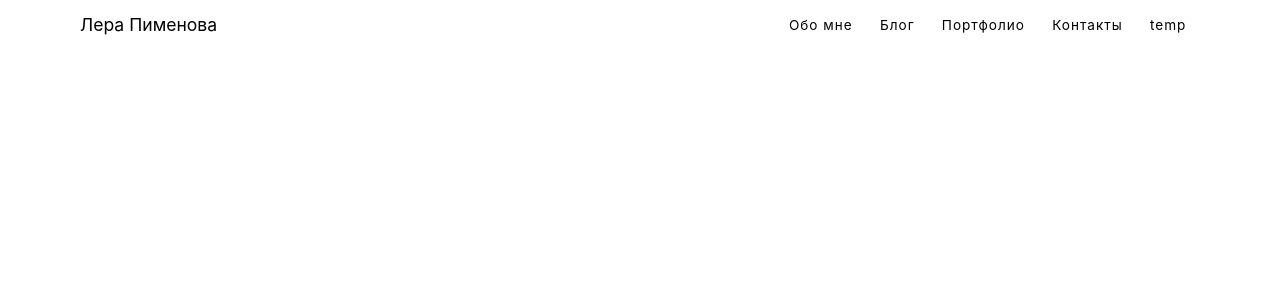
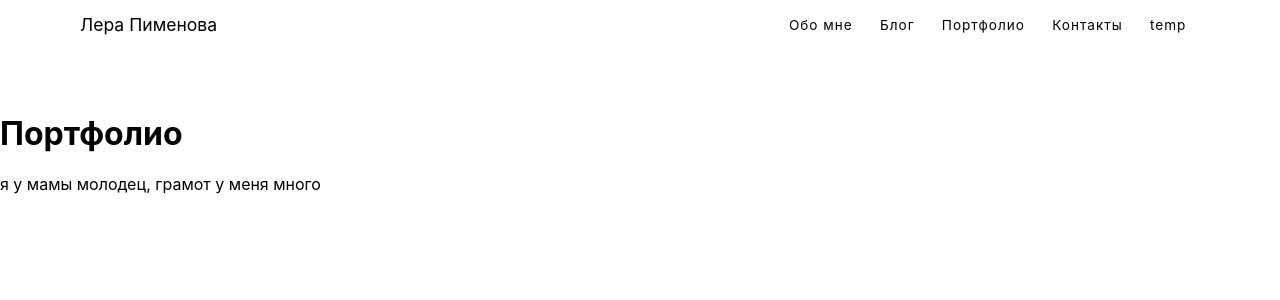
Before and after one commit to angelina2226/probka, a SvelteKit app: page /project in a window 1280 px wide. Shown: the top 300 px of the page. Built offline with nearby package versions, Linux system fonts and the light colour scheme.

Commit message:
add pages

```diff
--- a/src/routes/contact/+page.svelte
+++ b/src/routes/contact/+page.svelte
@@ -0,0 +1,3 @@
+<h1>Контакты</h1>
+
+Телефончик не дам
--- a/src/routes/project/+page.svelte
+++ b/src/routes/project/+page.svelte
@@ -0,0 +1,3 @@
+<h1>Портфолио</h1>
+
+я у мамы молодец, грамот у меня много
```
